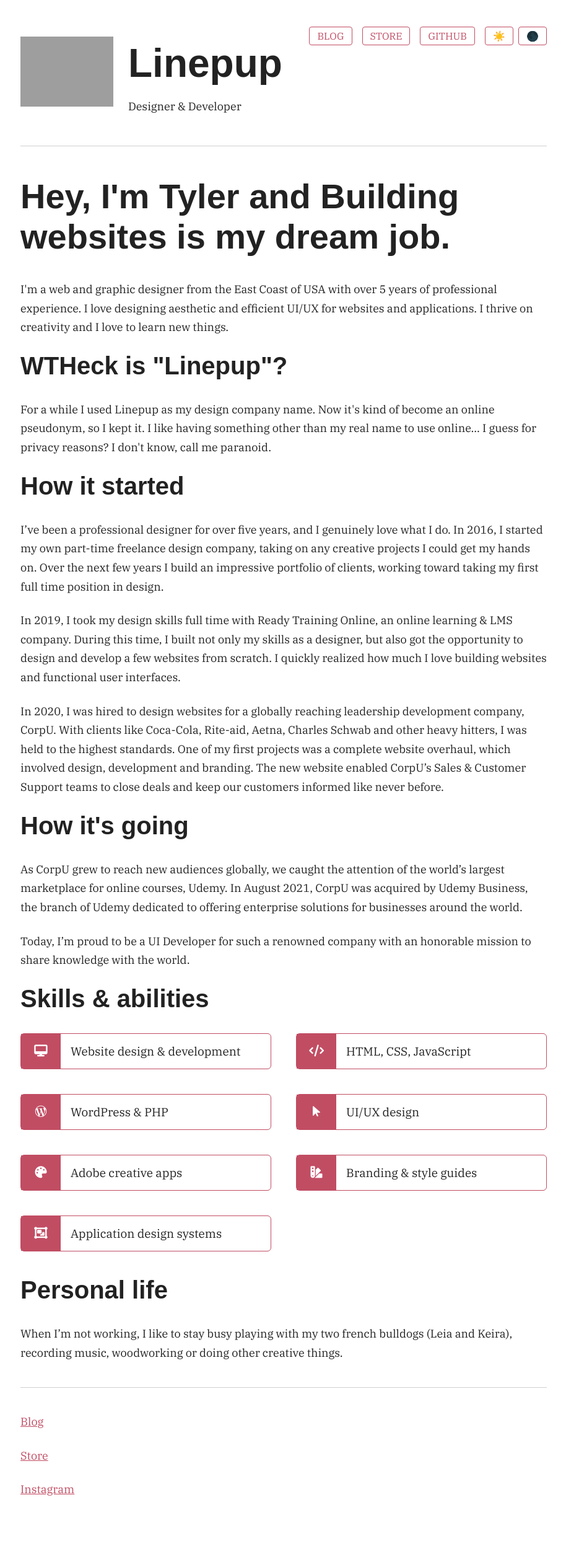
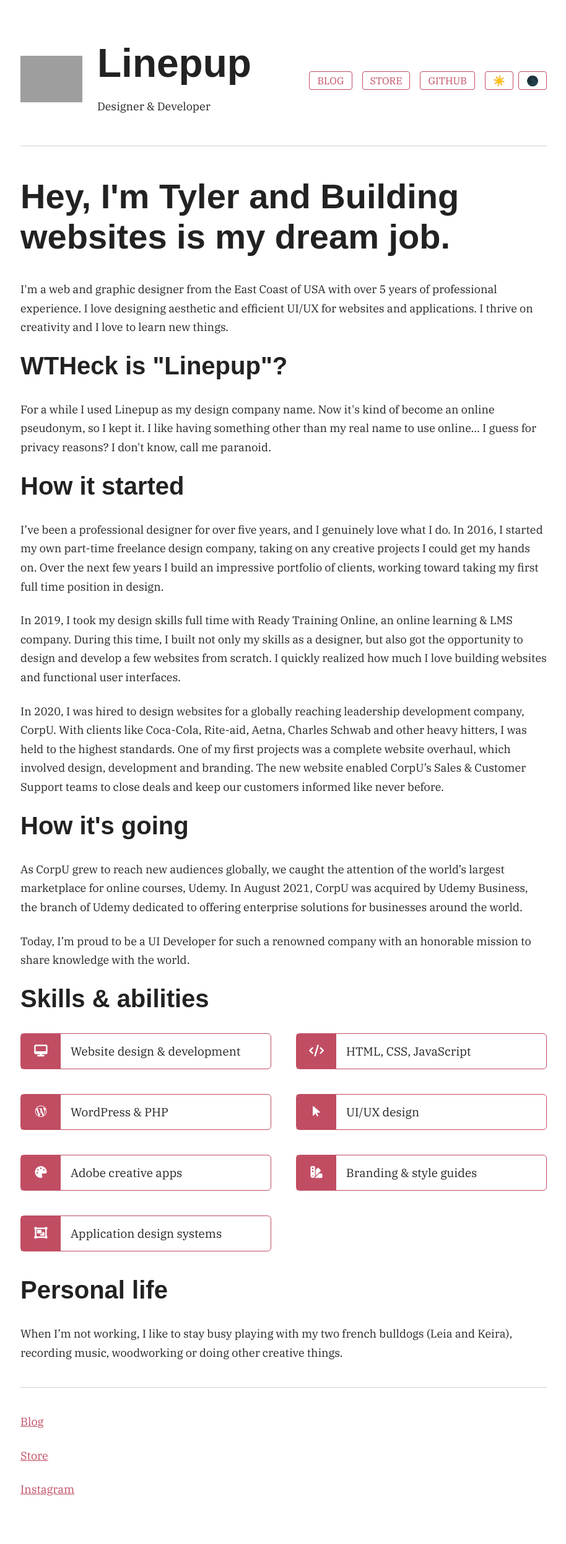
Before and after one commit to tylerwoodcook/linepup_com, a PHP site: page /default.php in a window 1280 px wide. Shown: the whole page at 62% size, without its empty margins (182-1096 px from the left). Run offline with PHP 8.4, Linux system fonts and the light colour scheme; some libraries are stand-ins or nearby versions; some web fonts are replaced; grey boxes are pictures that could not be loaded.

Commit message:
header styling

```diff
--- a/assets/styles.css
+++ b/assets/styles.css
@@ -107,8 +107,9 @@ div.section {
 .header-section {
     display: grid;
     grid-template-columns: 4fr 1fr;
+    align-items: center;
     margin-bottom: 48px;
-    padding-bottom: 48px;
+    padding-bottom: 24px;
     border-bottom: 1px solid #d0d0d0;
 }
 .header-title-container {
@@ -118,7 +119,7 @@ div.section {
   align-items: center;
 }
 .header-logo {
-  max-width: 150px;
+  max-width: 100px;
 }
 .header-title {
   font-size: 64px;
--- a/header.php
+++ b/header.php
@@ -30,8 +30,8 @@
           </a>
         </div>
         <div>
-          <p class="h1 header-title mb-0">Linepup</p>
-          <p class="mb-0">Designer &amp; Developer</p>
+          <p class="h2 header-title mb-0">Linepup</p>
+          <p>Designer &amp; Developer</p>
         </div>
       </div><!-- END header-title-container -->
       <div id="site-nav"">
```
